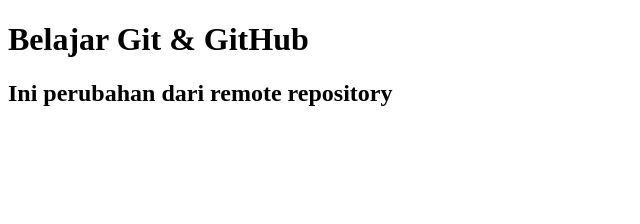
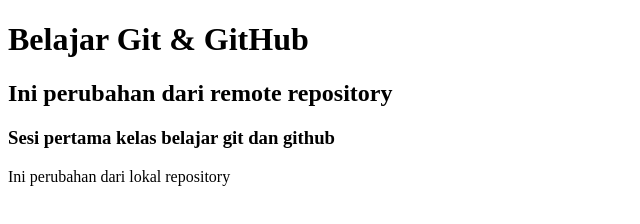
Before and after one commit to lil-id/belajar-git-github, a plain HTML site: page index.html in a window 1280 px wide. Shown: the whole page, without its empty margins (0-640 px from the left). Drawn offline with Linux system fonts and the light colour scheme.

Commit message:
menambah elemen h3 dan p

```diff
--- a/index.html
+++ b/index.html
@@ -6,5 +6,7 @@
 <body>
     <h1>Belajar Git & GitHub</h1>
     <h2>Ini perubahan dari remote repository</h2>
+    <h3>Sesi pertama kelas belajar git dan github</h3>
+    <p>Ini perubahan dari lokal repository</p>
 </body>
 </html>
```
